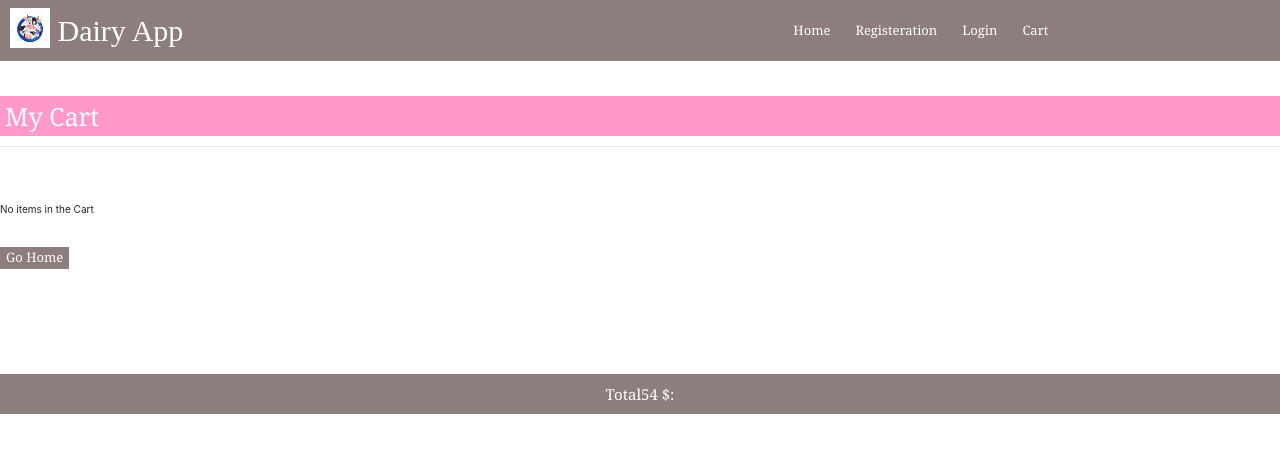
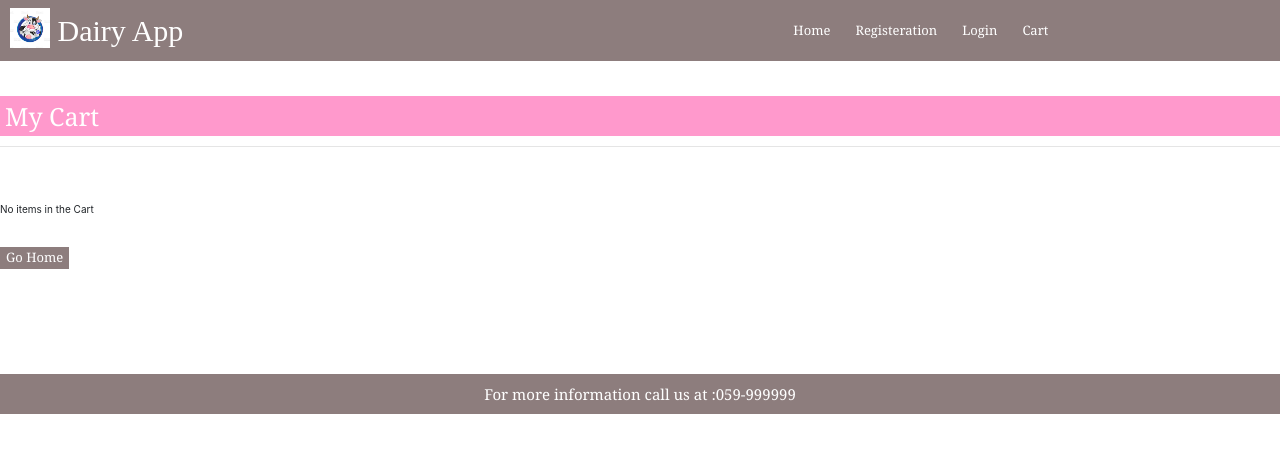
Before and after one commit to fatimarashed/dairyprod-app, a React (Create React App) app: page /Cart in a window 1280 px wide. Shown: the top 452 px of the page. Built offline with nearby package versions, Linux system fonts and the light colour scheme; no server answers.

Commit message:
port change

```diff
--- a/src/components/cart/cart.js
+++ b/src/components/cart/cart.js
@@ -80,7 +80,9 @@ class Cart extends React.Component {
         <br />
         <br />
 
-        <footer className="foot">Total54 $: </footer>
+        <footer className="foot">
+          For more information call us at :059-999999
+        </footer>
       </div>
     );
   }
```
Also changed, not shown: 1 other file (tests, documents, lock files or other folders).
